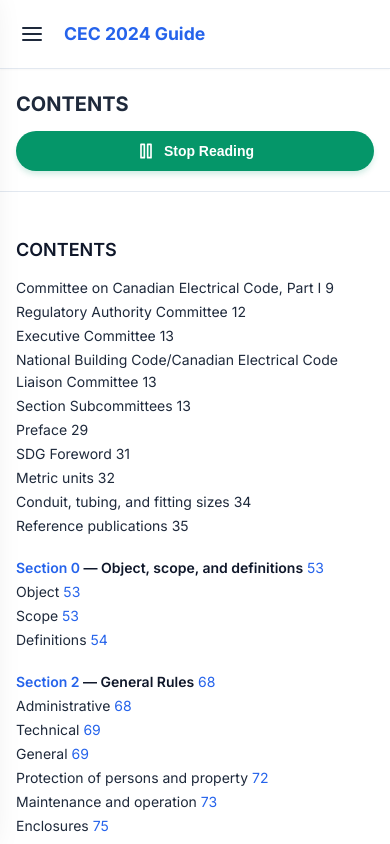
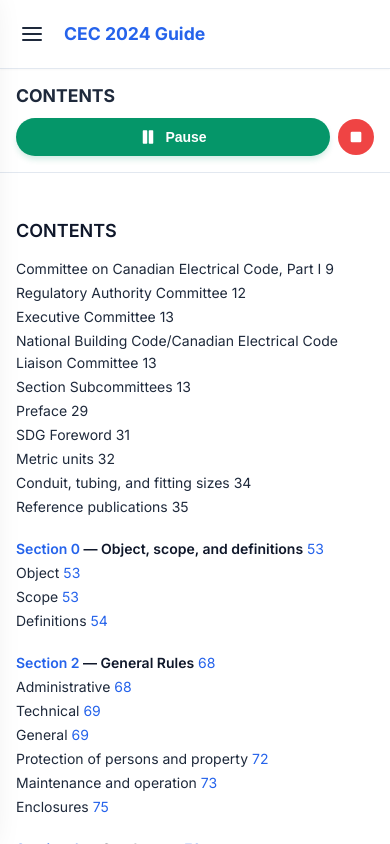
Before and after one commit to snailmailer/CanadianECode, a React (Vite) app: page / in a window 390 px wide. Both pictures are taken after a click on the button "Read Aloud". Built offline with nearby package versions, Linux system fonts and the light colour scheme.

Commit message:
Fix diagram image paths for GitHub Pages, add TTS pause/resume/stop, improve mobile layout

```diff
--- a/src/App.css
+++ b/src/App.css
@@ -141,6 +141,39 @@
 .tts-button.playing:hover {
   background-color: #047857;
 }
+.tts-button.paused {
+  background-color: #D97706; /* amber for paused */
+  box-shadow: 0 4px 6px -1px rgba(217, 119, 6, 0.2);
+}
+.tts-button.paused:hover {
+  background-color: #B45309;
+}
+
+.tts-controls {
+  display: flex;
+  align-items: center;
+  gap: 8px;
+  flex-shrink: 0;
+}
+
+.tts-stop-button {
+  display: flex;
+  align-items: center;
+  justify-content: center;
+  width: 36px;
+  height: 36px;
+  background-color: #EF4444;
+  color: white;
+  border: none;
+  border-radius: 50%;
+  cursor: pointer;
+  transition: all 0.2s ease;
+  flex-shrink: 0;
+}
+.tts-stop-button:hover {
+  background-color: #DC2626;
+  transform: scale(1.05);
+}
 
 .content-body {
   padding: 40px;
@@ -214,6 +247,27 @@
 .markdown-body strong {
   color: #0F172A;
   font-weight: 600;
+}
+
+/* Diagram image styling */
+.diagram-figure {
+  margin: 1.5rem 0;
+  text-align: center;
+}
+.diagram-img {
+  max-width: 100%;
+  height: auto;
+  border: 1px solid var(--border-color);
+  border-radius: 8px;
+  box-shadow: 0 4px 12px rgba(0, 0, 0, 0.08);
+  display: block;
+  margin: 0 auto;
+}
+.diagram-figure figcaption {
+  margin-top: 8px;
+  font-size: 13px;
+  color: var(--text-light);
+  font-style: italic;
 }
 
 /* Scrollbar styling */
@@ -363,14 +417,19 @@
   }
 
   .content-header {
-    padding: 20px 16px;
+    padding: 16px;
     flex-direction: column;
     align-items: flex-start;
-    gap: 12px;
+    gap: 10px;
   }
 
   .content-header h2 {
-    font-size: 1.25rem;
+    font-size: 1.1rem;
+    line-height: 1.3;
+  }
+
+  .tts-controls {
+    width: 100%;
   }
 
   .tts-button {
--- a/src/App.jsx
+++ b/src/App.jsx
@@ -148,9 +148,12 @@
   );
 };
 
+const BASE_URL = import.meta.env.BASE_URL || '/';
+
 function App() {
   const [activeSectionId, setActiveSectionId] = useState(sectionsData[0]?.id || 'contents');
   const [isPlaying, setIsPlaying] = useState(false);
+  const [isPaused, setIsPaused] = useState(false);
   const [searchQuery, setSearchQuery] = useState('');
   const [highlightQuery, setHighlightQuery] = useState('');
   const [isMobileMenuOpen, setIsMobileMenuOpen] = useState(false);
@@ -171,6 +174,7 @@
     if (window.speechSynthesis) {
       window.speechSynthesis.cancel();
       setIsPlaying(false);
+      setIsPaused(false);
     }
     // NOTE: highlightTerm is NOT cleared here — clearing it on activeSectionId
     // change would kill the highlight set by Contents-link or search-result clicks
@@ -255,11 +259,19 @@
     }
 
     if (isPlaying) {
-      window.speechSynthesis.cancel();
-      setIsPlaying(false);
+      if (isPaused) {
+        // Resume
+        window.speechSynthesis.resume();
+        setIsPaused(false);
+      } else {
+        // Pause
+        window.speechSynthesis.pause();
+        setIsPaused(true);
+      }
     } else {
       if (activeSection) {
         window.speechSynthesis.cancel(); // clear queue
+        setIsPaused(false);
 
         // Strip markdown to make it readable
         const cleanText = stripMarkdown(activeSection.content);
@@ -271,13 +283,16 @@
           if (index === paragraphs.length - 1) {
             utterance.onend = () => {
               setIsPlaying(false);
+              setIsPaused(false);
             };
           }
 
           utterance.onerror = (e) => {
+            if (e.error === 'interrupted') return; // cancel() triggered, ignore
             console.error("Speech synthesis error", e);
             window.speechSynthesis.cancel();
             setIsPlaying(false);
+            setIsPaused(false);
           };
 
           window.speechSynthesis.speak(utterance);
@@ -286,6 +301,14 @@
         setIsPlaying(true);
       }
     }
+  };
+
+  const stopSpeech = () => {
+    if (window.speechSynthesis) {
+      window.speechSynthesis.cancel();
+    }
+    setIsPlaying(false);
+    setIsPaused(false);
   };
 
   // Clean up on unmount
@@ -484,28 +507,49 @@
           <>
             <header className="content-header">
               <h2>{activeSection.title}</h2>
+              <div className="tts-controls">
                 <button
-                className={`tts-button ${isPlaying ? 'playing' : ''}`}
+                  className={`tts-button ${isPlaying ? (isPaused ? 'paused' : 'playing') : ''}`}
                   onClick={toggleSpeech}
-                aria-label={isPlaying ? "Stop Reading" : "Read Aloud"}
+                  aria-label={!isPlaying ? 'Read Aloud' : isPaused ? 'Resume Reading' : 'Pause Reading'}
                 >
-                {isPlaying ? (
+                  {!isPlaying ? (
                     <>
-                    <svg width="20" height="20" viewBox="0 0 24 24" fill="none" stroke="currentColor" strokeWidth="2" strokeLinecap="round" strokeLinejoin="round">
-                      <rect x="6" y="4" width="4" height="16"></rect>
-                      <rect x="14" y="4" width="4" height="16"></rect>
+                      <svg width="18" height="18" viewBox="0 0 24 24" fill="none" stroke="currentColor" strokeWidth="2" strokeLinecap="round" strokeLinejoin="round">
+                        <polygon points="5 3 19 12 5 21 5 3" fill="currentColor"></polygon>
                       </svg>
-                    Stop Reading
+                      Read Aloud
+                    </>
+                  ) : isPaused ? (
+                    <>
+                      <svg width="18" height="18" viewBox="0 0 24 24" fill="none" stroke="currentColor" strokeWidth="2" strokeLinecap="round" strokeLinejoin="round">
+                        <polygon points="5 3 19 12 5 21 5 3" fill="currentColor"></polygon>
+                      </svg>
+                      Resume
                     </>
                   ) : (
                     <>
-                    <svg width="20" height="20" viewBox="0 0 24 24" fill="none" stroke="currentColor" strokeWidth="2" strokeLinecap="round" strokeLinejoin="round">
-                      <polygon points="5 3 19 12 5 21 5 3"></polygon>
+                      <svg width="18" height="18" viewBox="0 0 24 24" fill="none" stroke="currentColor" strokeWidth="2" strokeLinecap="round" strokeLinejoin="round">
+                        <rect x="6" y="4" width="4" height="16" fill="currentColor"></rect>
+                        <rect x="14" y="4" width="4" height="16" fill="currentColor"></rect>
                       </svg>
-                    Read Aloud
+                      Pause
                     </>
                   )}
                 </button>
+                {isPlaying && (
+                  <button
+                    className="tts-stop-button"
+                    onClick={stopSpeech}
+                    aria-label="Stop Reading"
+                    title="Stop"
+                  >
+                    <svg width="16" height="16" viewBox="0 0 24 24" fill="currentColor" stroke="none">
+                      <rect x="4" y="4" width="16" height="16" rx="2"></rect>
+                    </svg>
+                  </button>
+                )}
+              </div>
             </header>
             <div className="content-body">
               <div className={`content-text markdown-body ${activeSection.id === 'contents' ? 'contents-page' : ''}`}>
@@ -593,6 +637,21 @@
                         <table>{children}</table>
                       </div>
                     ),
+                    img: ({ src, alt }) => {
+                      // Fix image paths for GitHub Pages base URL
+                      let resolvedSrc = src || '';
+                      if (resolvedSrc.startsWith('/') && !resolvedSrc.startsWith('//')) {
+                        // Strip leading slash and prepend BASE_URL
+                        const stripped = resolvedSrc.replace(/^\//, '');
+                        resolvedSrc = BASE_URL.replace(/\/$/, '') + '/' + stripped;
+                      }
+                      return (
+                        <figure className="diagram-figure">
+                          <img src={resolvedSrc} alt={alt || 'Diagram'} className="diagram-img" loading="lazy" />
+                          {alt && alt !== 'Diagram' && <figcaption>{alt}</figcaption>}
+                        </figure>
+                      );
+                    },
                     h3: ({ children }) => <h3><TitleCasedChildren>{children}</TitleCasedChildren></h3>,
                     h4: ({ children }) => <h4><TitleCasedChildren>{children}</TitleCasedChildren></h4>,
                   }}
```
Lines whose indentation alone changed are shown as unchanged.
